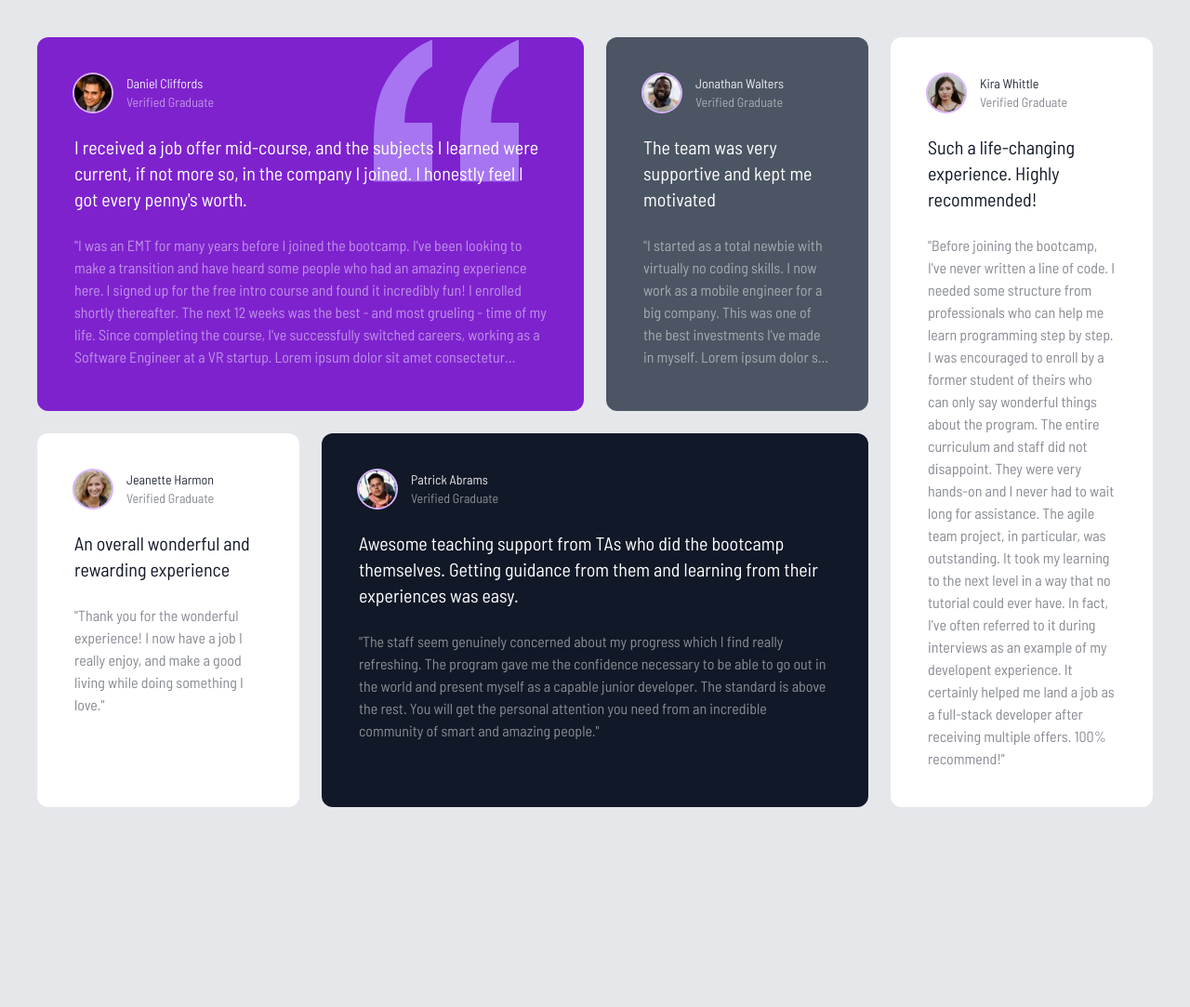
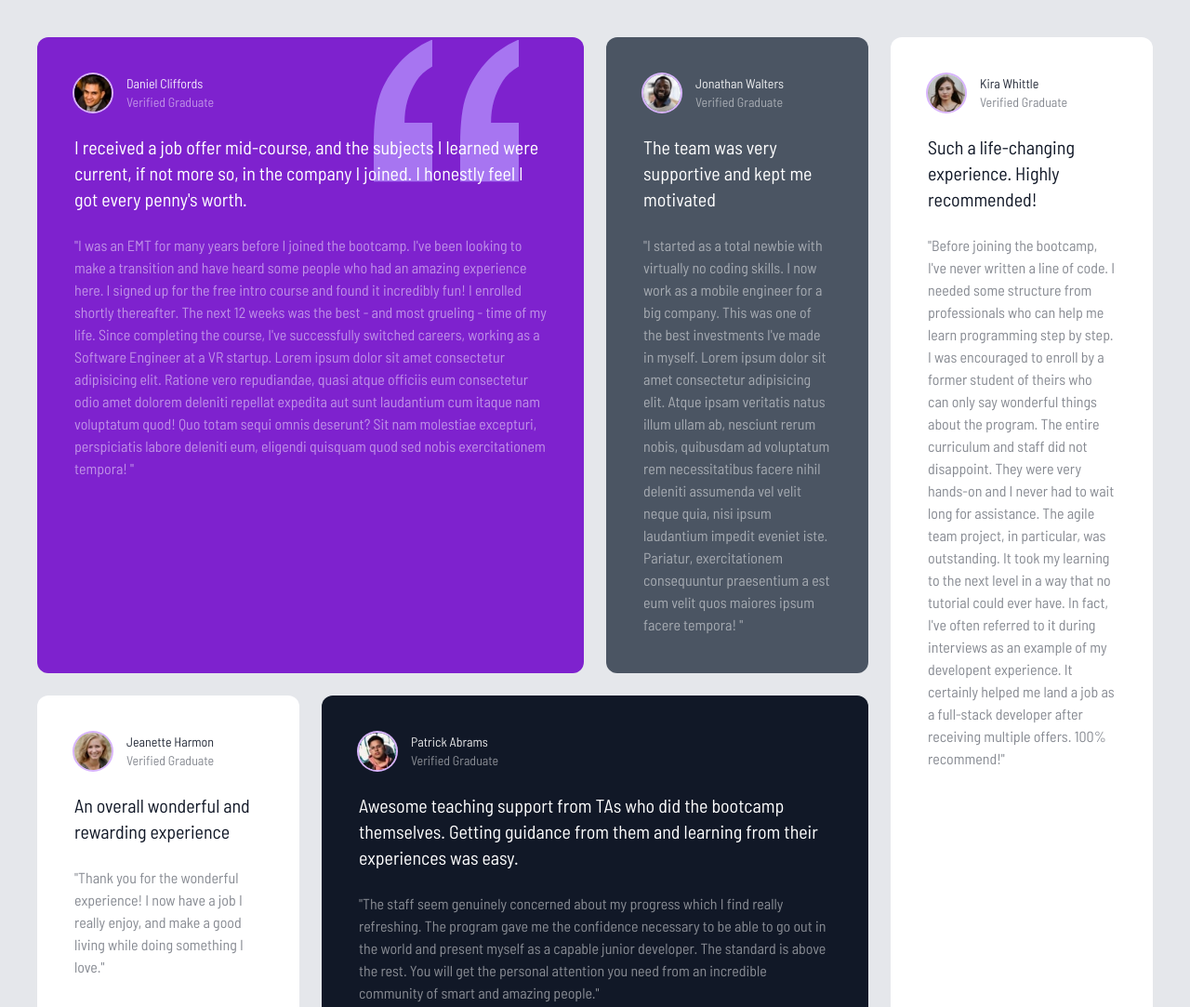
Before and after one commit to luigibustos/testimonials_grid, a website: page index.html in a window 1280 px wide. Shown: the top 1083 px of the page at 93% size. Before the commit the page ends 908 px from the top, so only its background shows below. Drawn offline with Linux system fonts and the light colour scheme.

Commit message:
Adjusting line clamp

```diff
--- a/index.html
+++ b/index.html
@@ -50,7 +50,7 @@
           </p>
 
           <!-- Small Text -->
-          <p class="mt-6 opacity-50 line-clamp-6">
+          <p class="mt-6 opacity-50 md:line-clamp-6">
             "I was an EMT for many years before I joined the bootcamp. I've been
             looking to make a transition and have heard some people who had an
             amazing experience here. I signed up for the free intro course and
@@ -88,7 +88,7 @@
           </p>
 
           <!-- Small Text -->
-          <p class="mt-6 opacity-50 line-clamp-6">
+          <p class="mt-6 opacity-50 md:line-clamp-6">
             "I started as a total newbie with virtually no coding skills. I now
             work as a mobile engineer for a big company. This was one of the
             best investments I've made in myself. Lorem ipsum dolor sit amet
```
